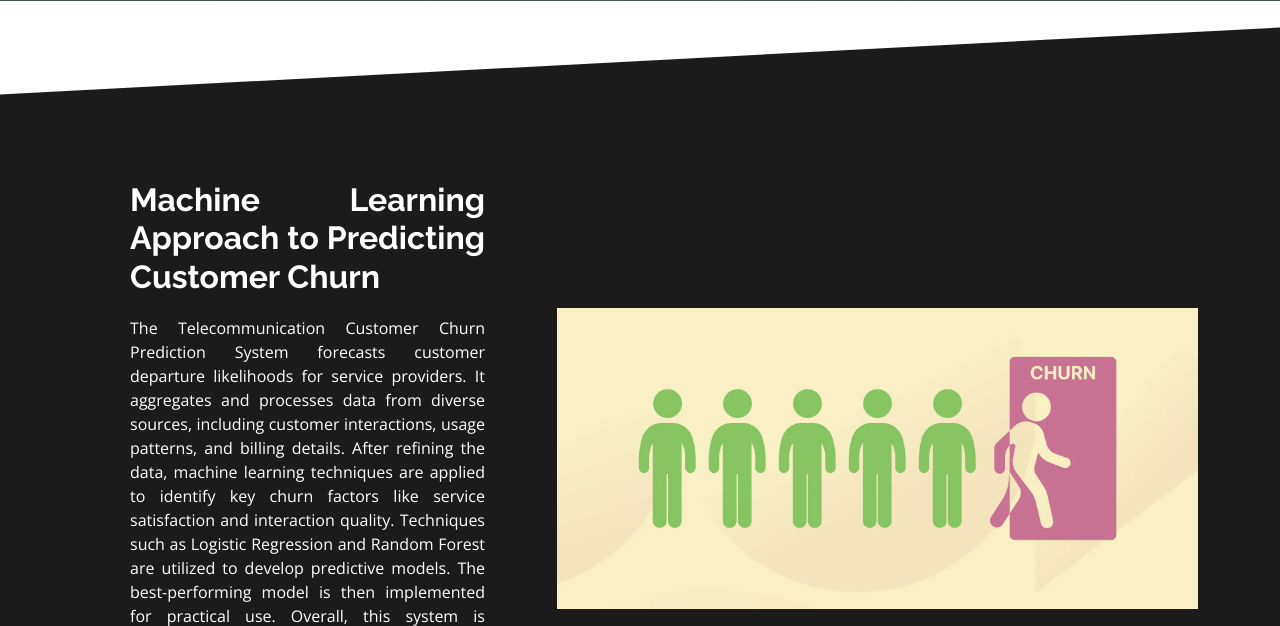
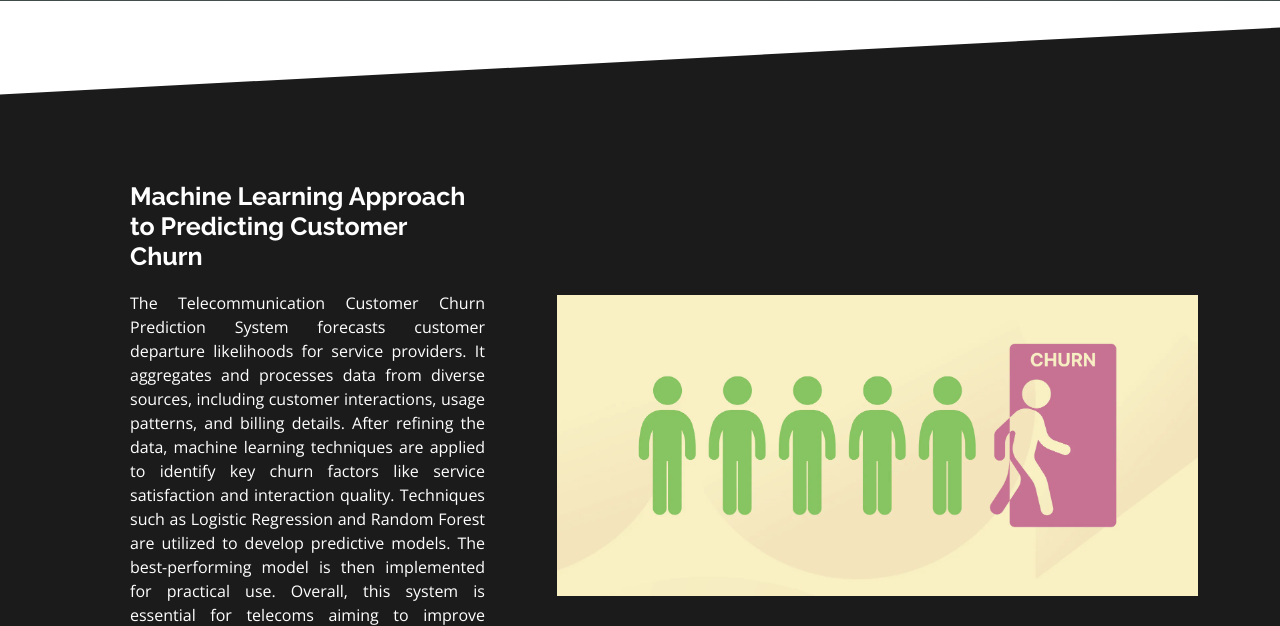
Before and after one commit to Zack-Ali-Hassan/Customer-Churn-Prediction, a Flask app: page / in a window 1280 px wide. Shown: the part 799-1425 px from the top of the page. Run offline with Flask 3, Linux system fonts and the light colour scheme; a user stored in the database is signed in; parts of the project's set-up code (start-up, migrations or seed data) failed here and were passed over; some libraries are stand-ins or nearby versions.

Commit message:
second commit 16-7-2024

```diff
--- a/static/css/index.css
+++ b/static/css/index.css
@@ -504,9 +504,8 @@ section {
 
 .about .content h3 {
   font-weight: 700;
-  font-size: 32px;
+  font-size: 25px;
   margin-bottom: 20px;
-  text-align: justify;
 }
 
 .about .content p {
```
